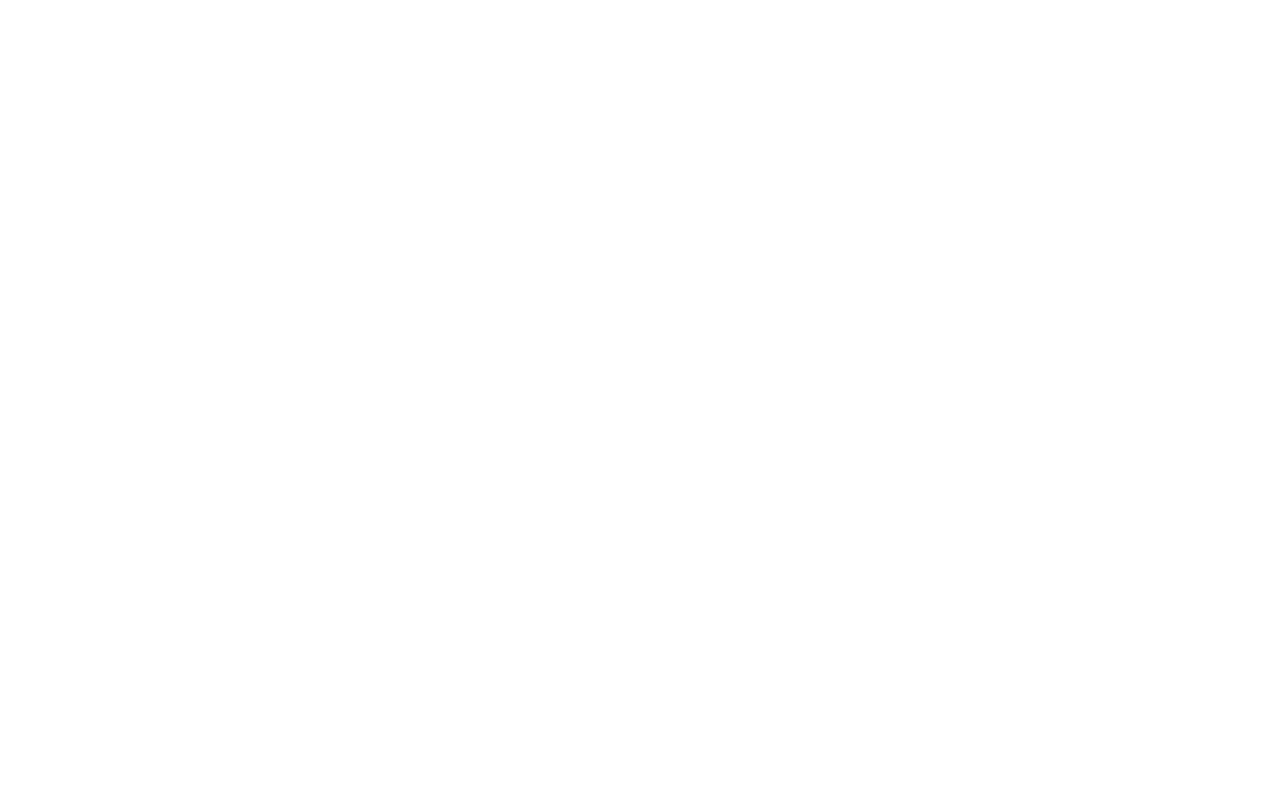
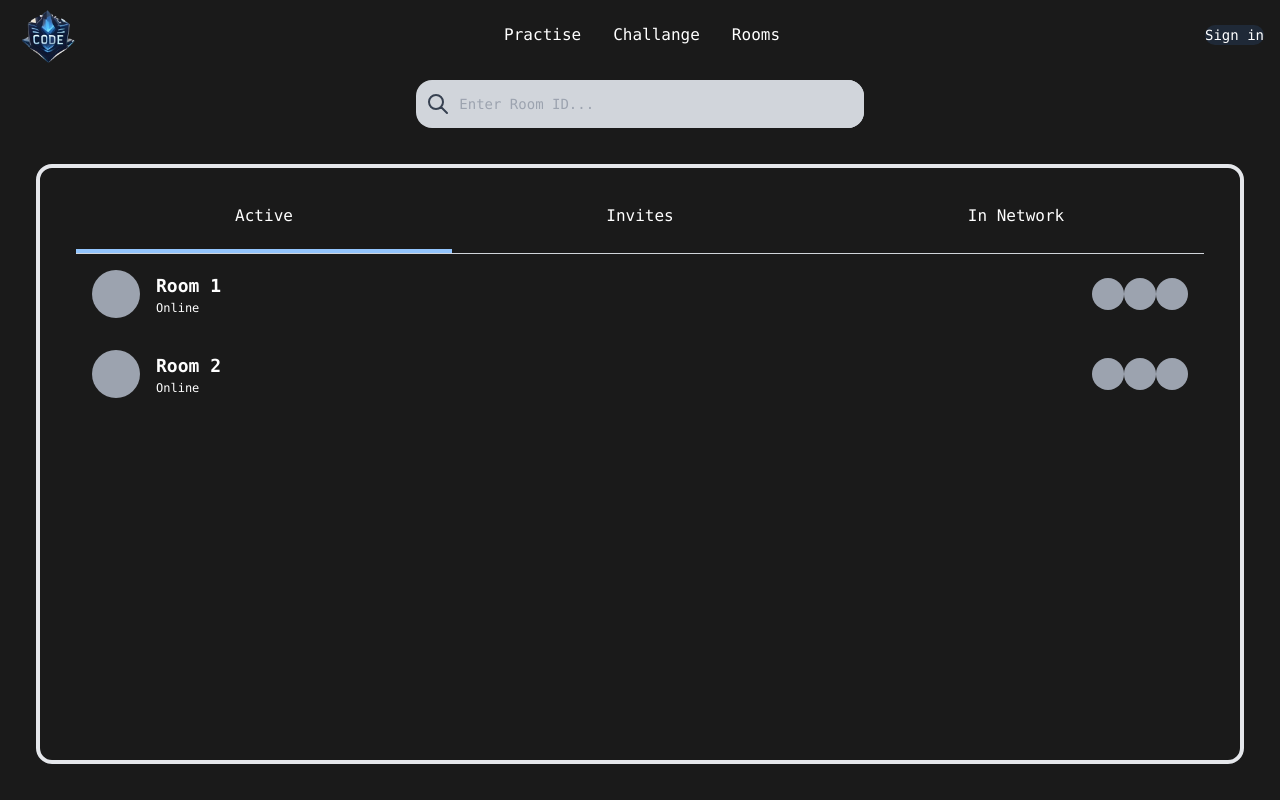
Before and after one commit to sulabhkatila/Code-Royale, a React (Create React App) app in the folder frontend/: page /rooms in a window 1280 px wide. Before the commit this address had no page. Built offline with nearby package versions, Linux system fonts and the light colour scheme.

Commit message:
Add frontend for rooms section

```diff
--- a/frontend/src/App.js
+++ b/frontend/src/App.js
@@ -12,6 +12,7 @@
 import Login from "./pages/Login";
 import Register from "./pages/Register";
 import CreateRoom from "./pages/CreateRoom";
+import Rooms from "./pages/Rooms";
 
 function App() {
   const { user } = useAuthContext();
@@ -21,6 +22,7 @@
       <Routes>
         <Route path="/" element={<Home />} />
         <Route path="/challange" element={<Challange />} />
+        <Route path="/rooms" element={<Rooms />} />
         <Route path="/accounts/register" element={<Register />} />
         <Route
           path="/accounts/login"
--- a/frontend/src/components/Challange/ChallangeBody.js
+++ b/frontend/src/components/Challange/ChallangeBody.js
@@ -42,7 +42,9 @@
                   <div className="w-12 h-12 bg-gray-400 rounded-full"></div>
                   <div className="ml-4">
                     <div className="text-lg font-bold">{friend.name}</div>
-                    <div className="text-xs">{isUserOnline(friend) ? "Online" : "Offline"}</div>
+                    <div className="text-xs">
+                      {isUserOnline(friend) ? "Online" : "Offline"}
+                    </div>
                   </div>
                 </div>
                 <div className="flex items-center">
--- a/frontend/src/components/NavBar.js
+++ b/frontend/src/components/NavBar.js
@@ -53,6 +53,11 @@
             Challange
           </Link>
         </li>
+        <li>
+          <Link to="/rooms" className={`${navLinkClasses}`}>
+            Rooms
+          </Link>
+        </li>
       </ul>
     );
   }
@@ -80,6 +85,14 @@
               className="block px-4 py-2 text-sm text-gray-700 hover:bg-gray-100 dark:hover:bg-gray-600 dark:text-gray-200 dark:hover:text-white"
             >
               Challange
+            </Link>
+          </li>
+          <li>
+            <Link
+              to="/rooms"
+              className="block px-4 py-2 text-sm text-gray-700 hover:bg-gray-100 dark:hover:bg-gray-600 dark:text-gray-200 dark:hover:text-white"
+            >
+              Rooms
             </Link>
           </li>
           <li>
--- /dev/null
+++ b/frontend/src/components/Simplesearchbar.js
@@ -0,0 +1,31 @@
+export default function Simplesearchbar() {
+  return (
+      <div class="max-w-md mx-auto">
+        <div class="relative flex items-center w-full h-12 rounded-2xl focus-within:shadow-lg bg-gray-300 overflow-hidden">
+          <div class="grid place-items-center h-full w-12 text-gray-700">
+            <svg
+              xmlns="http://www.w3.org/2000/svg"
+              class="h-6 w-6"
+              fill="none"
+              viewBox="0 0 24 24"
+              stroke="currentColor"
+            >
+              <path
+                stroke-linecap="round"
+                stroke-linejoin="round"
+                stroke-width="2"
+                d="M21 21l-6-6m2-5a7 7 0 11-14 0 7 7 0 0114 0z"
+              />
+            </svg>
+          </div>
+
+          <input
+            class="peer h-full w-full outline-none text-sm text-gray-700 pr-2 bg-gray-300"
+            type="text"
+            id="search"
+            placeholder="Enter Room ID..."
+          />
+        </div>
+      </div>
+  );
+}
--- /dev/null
+++ b/frontend/src/pages/Rooms.js
@@ -0,0 +1,139 @@
+// import SearchBar from "../components/SearchBar"
+import { useState } from "react";
+import NavBar from "../components/NavBar";
+import Simplesearchbar from "../components/Simplesearchbar";
+
+export default function Rooms() {
+  const [selected, setSelected] = useState("active-rooms");
+
+  const handleClick = (id) => {
+    setSelected(id);
+  };
+
+  const getActiveRooms = () => {
+    return ["Room 1", "Room 2"];
+  };
+
+  const getRoomInvitations = () => {
+    return ["Room 3", "Room 4"];
+  };
+
+  const getInNetworkRooms = () => {
+    return ["Room 5", "Room 6"];
+};
+
+  return (
+    <div className="flex flex-col w-screen h-screen font-mono text-white bg-dark-1">
+      <NavBar />
+      <div className="w-full px-1 mt-5">
+        <Simplesearchbar />
+      </div>
+      <div className="flex flex-grow">
+        <div className="flex-col flex-grow border-4 rounded-2xl p-9 m-9">
+          <div className="h-[50px] flex flex-row justify-between border-b border-gray-300">
+            <div
+              id="active-rooms"
+              className={`w-3/4 text-center hover:text-blue-300 cursor-pointer ${
+                selected === "active-rooms" ? "border-b-4 border-blue-300" : ""
+              }`}
+              onClick={() => handleClick("active-rooms")}
+            >
+              Active
+            </div>
+            <div
+              id="room-invitations"
+              className={`w-3/4 text-center hover:text-blue-300 cursor-pointer ${
+                selected === "room-invitations"
+                  ? "border-b-4 border-blue-300"
+                  : ""
+              }`}
+              onClick={() => handleClick("room-invitations")}
+            >
+              Invites
+            </div>
+            <div
+              id="in-network-rooms"
+              className={`w-3/4 text-center hover:text-blue-300 cursor-pointer ${
+                selected === "in-network-rooms"
+                  ? "border-b-4 border-blue-300"
+                  : ""
+              }`}
+              onClick={() => handleClick("in-network-rooms")}
+            >
+              In Network
+            </div>
+          </div>
+          <div className="flex flex-col justify-between flex-grow overflow-auto">
+            {selected === "active-rooms" ? (
+              <div className="overflow-y-auto">
+                {getActiveRooms().map((room, index) => (
+                  <div
+                    key={index}
+                    className="flex items-center justify-between p-4 bg-dark-1"
+                  >
+                    <div className="flex items-center">
+                      <div className="w-12 h-12 bg-gray-400 rounded-full"></div>
+                      <div className="ml-4">
+                        <div className="text-lg font-bold">{room}</div>
+                        <div className="text-xs">Online</div>
+                      </div>
+                    </div>
+                    <div className="flex items-center">
+                      <div className="w-8 h-8 bg-gray-400 rounded-full"></div>
+                      <div className="w-8 h-8 bg-gray-400 rounded-full"></div>
+                      <div className="w-8 h-8 bg-gray-400 rounded-full"></div>
+                    </div>
+                  </div>
+                ))}
+              </div>
+            ) : selected === "room-invitations" ? (
+              <div className="overflow-y-auto">
+                {getRoomInvitations().map((room, index) => (
+                  <div
+                    key={index}
+                    className="flex items-center justify-between p-4 bg-dark-1"
+                  >
+                    <div className="flex items-center">
+                      <div className="w-12 h-12 bg-gray-400 rounded-full"></div>
+                      <div className="ml-4">
+                        <div className="text-lg font-bold">{room}</div>
+                        <div className="text-xs">Online</div>
+                      </div>
+                    </div>
+                    <div className="flex items-center">
+                      <div className="w-8 h-8 bg-gray-400 rounded-full"></div>
+                      <div className="w-8 h-8 bg-gray-400 rounded-full"></div>
+                      <div className="w-8 h-8 bg-gray-400 rounded-full"></div>
+                    </div>
+                  </div>
+                ))}
+              </div>
+            ) : (
+              <div className="overflow-y-auto">
+                {getInNetworkRooms().map((room, index) => (
+                  <div
+                    key={index}
+                    className="flex items-center justify-between p-4 bg-dark-1"
+                  >
+                    <div className="flex items-center">
+                      <div className="w-12 h-12 bg-gray-400 rounded-full"></div>
+                      <div className="ml-4">
+                        <div className="text-lg font-bold">{room}</div>
+                        <div className="text-xs">Online</div>
+                      </div>
+                    </div>
+                    <div className="flex items-center">
+                      <div className="w-8 h-8 bg-gray-400 rounded-full"></div>
+                      <div className="w-8 h-8 bg-gray-400 rounded-full"></div>
+                      <div className="w-8 h-8 bg-gray-400 rounded-full"></div>
+                    </div>
+                  </div>
+                ))}
+              </div>
+            )}
+          </div>
+        </div>
+      </div>
+    </div>
+  );
+}
```
